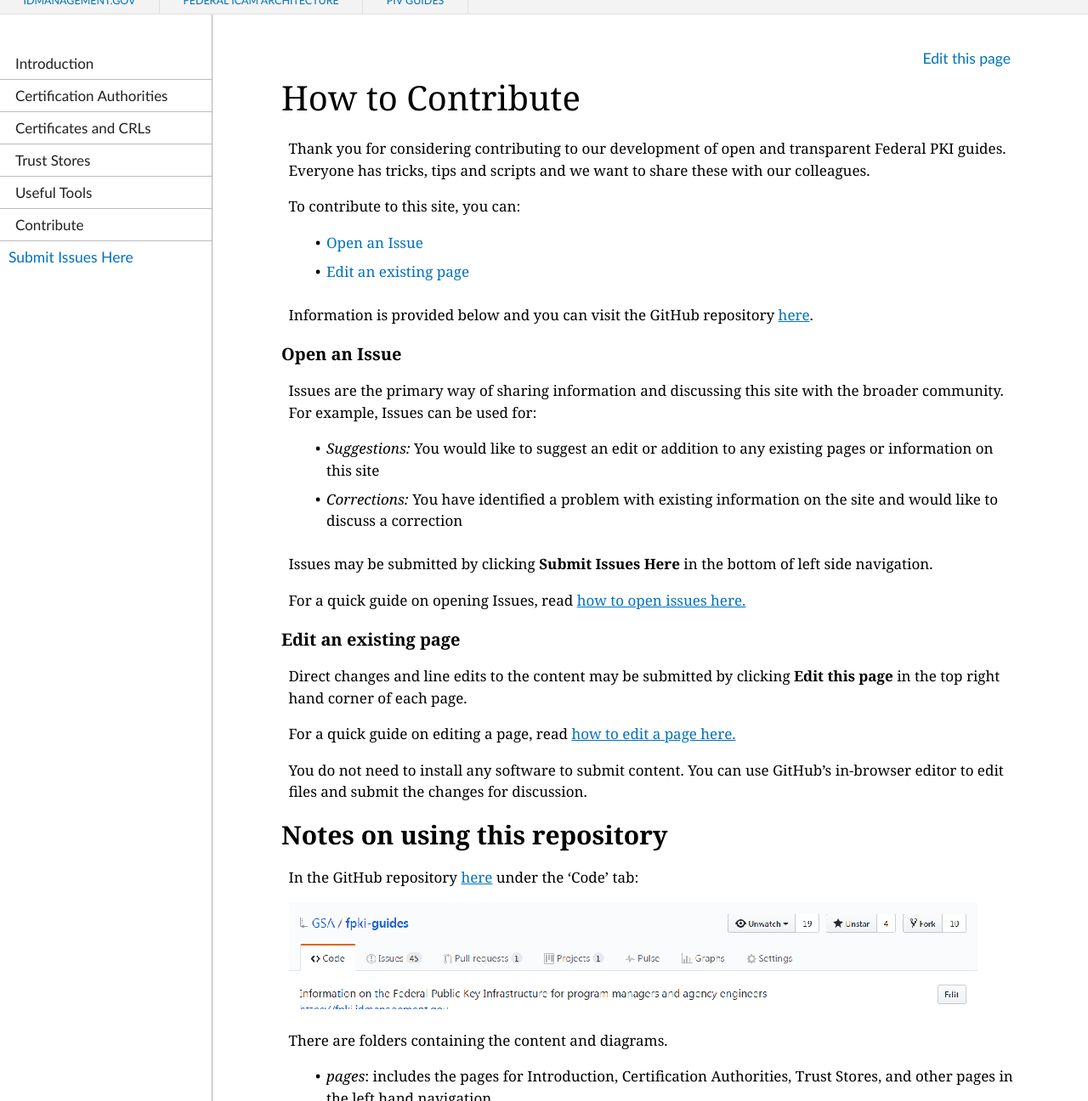
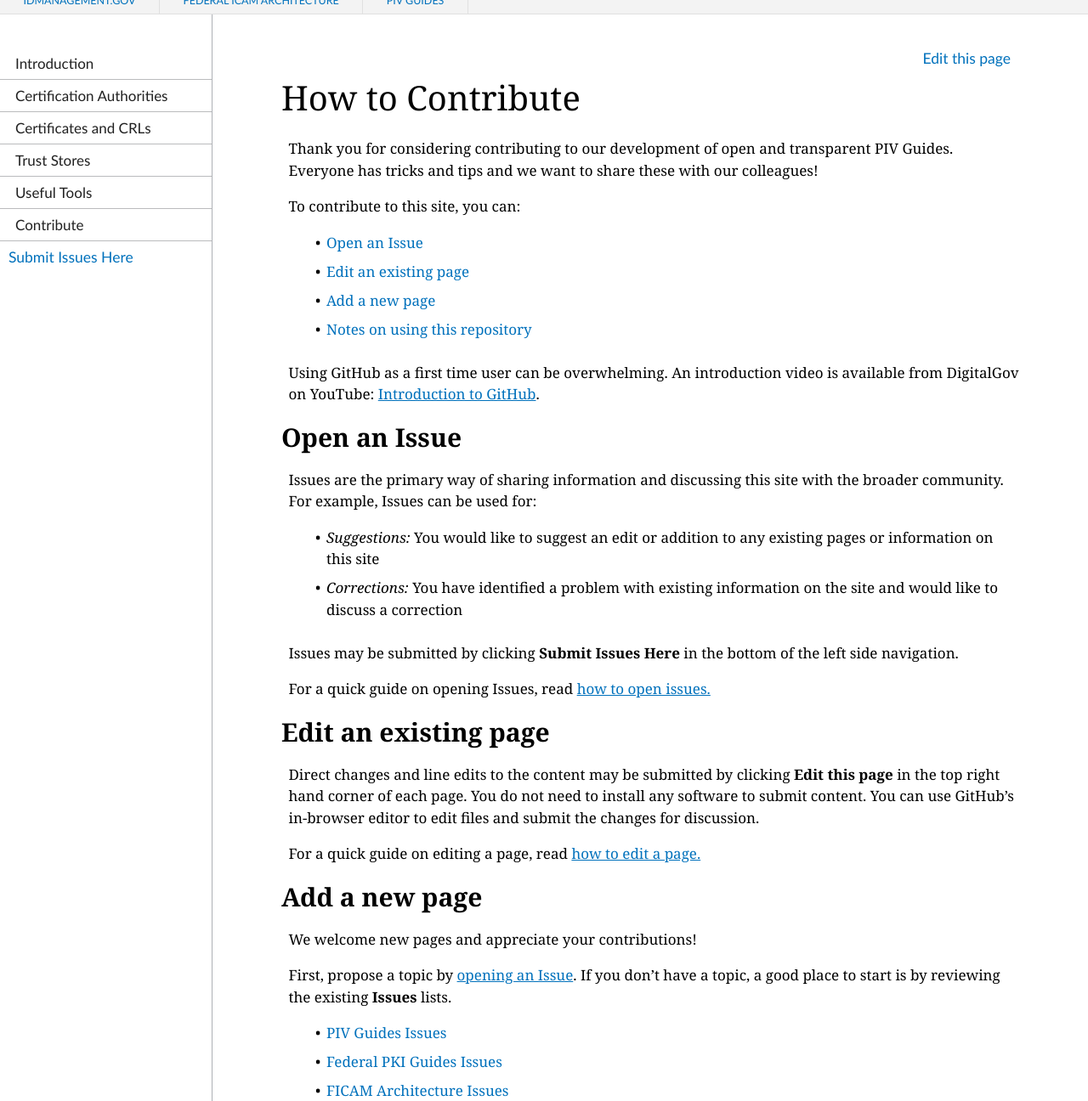
Before and after one commit to GSA/fpki-guides, a Jekyll site: the page built from pages/contribute.md, in a window 1280 px wide and 1400 px high, cut to the strip 104-1400 px from the top of the window. Shown: the whole strip at 85% size. Built offline with Jekyll 4.4.1, drawn with Linux system fonts in a browser that asks for light colours; nearby versions of some CDN libraries; some of the changed text lies outside the part shown.

Commit message:
Update contribute.md
Replicating from PIV-Guides' contribute.md.

```diff
--- a/pages/contribute.md
+++ b/pages/contribute.md
@@ -4,55 +4,83 @@ title: How to Contribute
 permalink: /contribute/
 ---
 
-Thank you for considering contributing to our development of open and transparent Federal PKI guides.  Everyone has tricks, tips and scripts and we want to share these with our colleagues.
+Thank you for considering contributing to our development of open and transparent PIV Guides.  Everyone has tricks and tips and we want to share these with our colleagues!
 
 To contribute to this site, you can:
 
 - [Open an Issue](#open-an-issue)
 - [Edit an existing page](#edit-an-existing-page)
+- [Add a new page](#add-a-new-page)
+- [Notes on using this repository](#notes-on-using-this-repository)
+
+Using GitHub as a first time user can be overwhelming.  An introduction video is available from DigitalGov on YouTube: [Introduction to GitHub](https://www.youtube.com/watch?v=uNa9GOtM6NE&t=1737s){:target="blank"}.
 
 
-Information is provided below and you can visit the GitHub repository [here]({{site.repo_url}}){:target="_blank"}.
-
-### Open an Issue
+## Open an Issue
 
 Issues are the primary way of sharing information and discussing this site with the broader community. For example, Issues can be used for:
 
 * _Suggestions:_ You would like to suggest an edit or addition to any existing pages or information on this site
 * _Corrections:_ You have identified a problem with existing information on the site and would like to discuss a correction
 
-Issues may be submitted by clicking **Submit Issues Here** in the bottom of left side navigation.
+Issues may be submitted by clicking **Submit Issues Here** in the bottom of the left side navigation.
 
-For a quick guide on opening Issues, read [how to open issues here.]({{site.baseurl}}/openissue/){:target="_blank"}
+For a quick guide on opening Issues, read [how to open issues.]({{site.baseurl}}/openissue/){:target="_blank"}
 
-### Edit an existing page
+## Edit an existing page
 
-Direct changes and line edits to the content may be submitted by clicking **Edit this page** in the top right hand corner of each page.
+Direct changes and line edits to the content may be submitted by clicking **Edit this page** in the top right hand corner of each page.  You do not need to install any software to submit content. You can use GitHub's in-browser editor to edit files and submit the changes for discussion.
 
-For a quick guide on editing a page, read [how to edit a page here.]({{site.baseurl}}/editpage/){:target="_blank"}
+For a quick guide on editing a page, read [how to edit a page.]({{site.baseurl}}/editpage/){:target="_blank"}
 
-You do not need to install any software to submit content. You can use GitHub's in-browser editor to edit files and submit the changes for discussion.
+## Add a new page
+We welcome new pages and appreciate your contributions!
+
+First, propose a topic by [opening an Issue]({{site.baseurl}}/contribute/#open-an-issue){:target="blank"}.  If you don't have a topic, a good place to start is by reviewing the existing **Issues** lists.
+
+* [PIV Guides Issues](https://github.com/GSA/piv-guides/issues){:target="blank"}
+* [Federal PKI Guides Issues](https://github.com/GSA/fpki-guides/issues){:target="blank"}
+* [FICAM Architecture Issues](https://github.com/GSA/ficam-arch/issues){:target="blank"}
+
+Choose one of the Issues and start a conversation on the Issue.  You help clarify the problem and identify the solution by discussing the Issue first, and you can propose a format for the new page.  When you are ready, add a comment to the Issue that you would like to write up the solution!  We will create a new **branch** for you if needed.
+
+For a quick guide on adding a page, read [how to add a page.]({{site.baseurl}}/addpage/){:target="_blank"}
+
+We have a [sample template with markdown samples]({{repo_url}}/pages/template.md){:target="blank"}.
 
 ## Notes on using this repository
 
 In the GitHub repository [here]({{site.repo_url}}){:target="_blank"} under the 'Code' tab:
 
-![Code tab]({{site.baseurl}}/assets/img/code_tab.png)
+![Code tabl]({{site.baseurl}}/assets/img/code_tab.png)
 
 There are folders containing the content and diagrams.
 
-*  _pages_: includes the pages for Introduction, Certification Authorities, Trust Stores, and other pages in the left hand navigation
+*  _pages_: includes the pages for Introduction, Identifiers, Getting Started, and Certificate Trust
+* _networkconfig_: includes the pages for the configurations for network authentication
 * _img_: includes all diagrams and images and are available for download and reuse anywhere
 
 We encourage you to read our [LICENSE]({{ site.repo_url }}/blob/{{ site.branch }}/LICENSE.md){:target="_blank"} and our [README]({{ site.repo_url }}/blob/{{ site.branch }}/README.md){:target="_blank"}, which exist within this repository.
 
-##  General Practices
+###  General Practices
 
 This content is Vendor neutral. Marketing materials for Commercial Products should not be submitted. If you would like to contribute a page or content which includes Commercial Products and specific references for development and engineering, please review the Commercial Product trademark or copyright guides from the Product Vendor and reference those guides in your Pull Request.
 
-## Plain Language
+### Plain Language
 
 Contributors should consider the audience when submitting content. Plain language benefits a broad audience. Review your proposed content for use of acronyms and specialized jargon before submitting.
+
+  * All pages should be brief.
+  * Use titles to help the user identify jumping off points for information.
+  * Paragraphs should be short.
+  * All text should be written in plain language and in a user-friendly active voice as much as possible.
+  * Use numbered steps, bullet lists, and graphics.
+
+The following sources can provide additional help with plain language, writing, and style:
+
+  * [18F Content Guide](https://content-guide.18f.gov/){:target="_blank"}
+  * [Federal Plain Language Guidelines](http://www.plainlanguage.gov/){:target="_blank"}
+
 
 ##  Thanks
 
```
